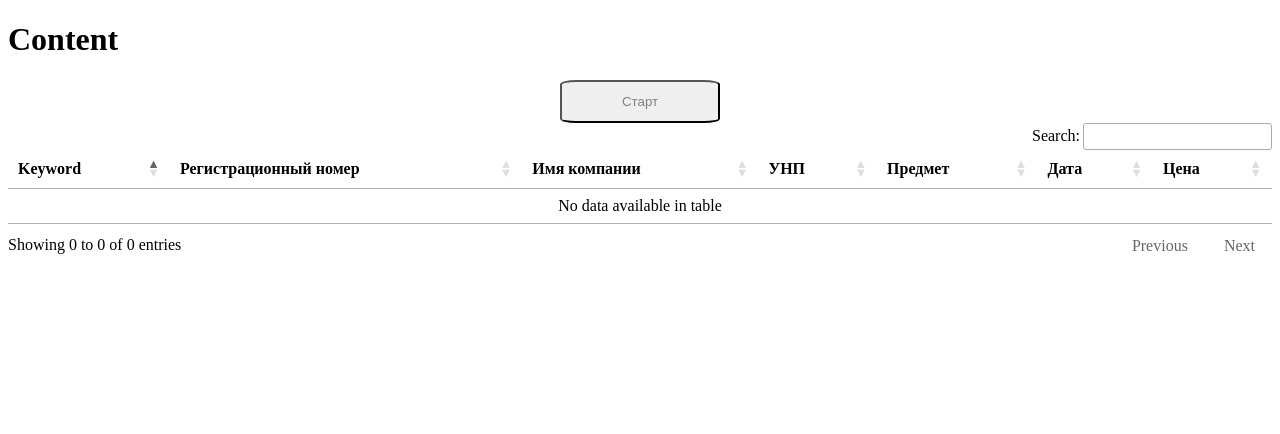
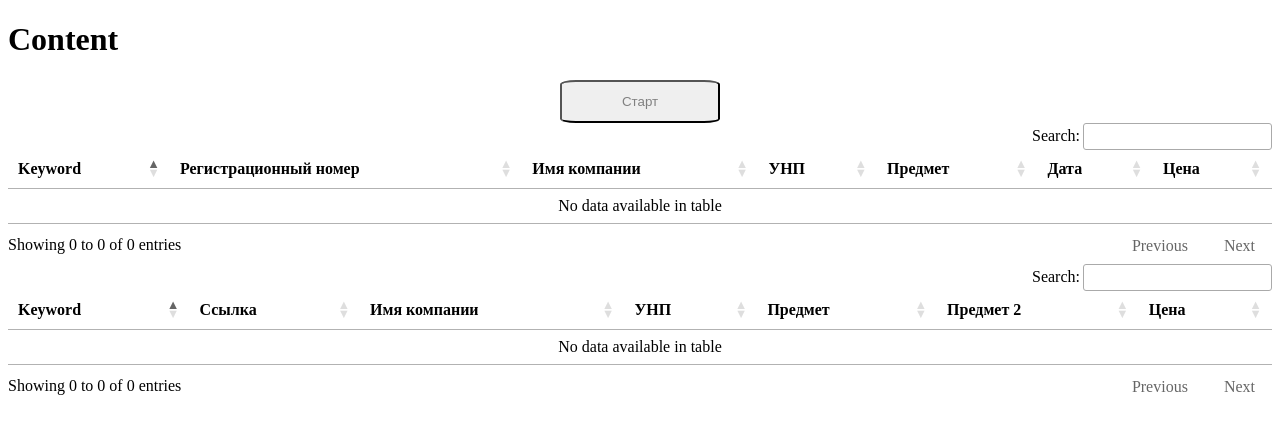
Before and after one commit to chernik1/parse_sales, a Django app: page / in a window 1280 px wide. Shown: the top 434 px of the page. Run offline with Django 4.2, Linux system fonts and the light colour scheme; data that the repository does not hold is empty; some libraries are stand-ins or nearby versions.

Commit message:
add parse for parser

```diff
--- a/main/parsers/goszakupki/zaku.py
+++ b/main/parsers/goszakupki/zaku.py
@@ -11,8 +11,6 @@ from bs4 import BeautifulSoup
 
 MIN_PRICE = 5000
 MIN_PRICE_PAGE = 1000
-
-list_result = []
 
 today, yesterday = Settings().date_date()
 keywords = Settings().get_keywords()
@@ -30,7 +28,7 @@ async def parse_url(page, url, keyword):
     soup = BeautifulSoup(html_content, 'html.parser')
 
     name_company = soup.find(text='Наименование организации').find_parent('tr').find_all('td')[0].text
-    payer_company = soup.find(text='УНП организации').find_parent('tr').find_all('td')[0].text
+    payer_number = soup.find(text='УНП организации').find_parent('tr').find_all('td')[0].text
 
     main_name_purchase = soup.find_all('table', class_='table table-striped')[0].find_all('td')[1].text
 
@@ -46,7 +44,7 @@ async def parse_url(page, url, keyword):
         'keyword': keyword,
         'url_purchase': url,
         'name_company': name_company,
-        'payer_company': payer_company,
+        'payer_number': payer_number,
         'main_name_purchase': main_name_purchase,
         'price': price,
         'name_purchase': name_purchase
@@ -139,10 +137,12 @@ async def watchdog_goszakupki(from_date, to_date):
 
 
 
-def run_programm():
+async def run_programm():
+    list_result = []
     today = datetime.date.today()
     yesterday = today - datetime.timedelta(days=2)
-    asyncio.get_event_loop().run_until_complete(watchdog_goszakupki(yesterday, today))
+    await watchdog_goszakupki(yesterday, today)
+    return list_result
 
 
 # if __name__ == '__main__':
--- a/main/static/js/parse_zaku.js
+++ b/main/static/js/parse_zaku.js
@@ -0,0 +1,158 @@
+$(document).ready(function() {
+
+
+  let table = $('#table-zaku').DataTable({
+    "pageLength": 100,
+    "order": [[0, 'asc']],
+    "ordering": true,
+    columns: [
+        {title: "Keyword"},
+        {title: "Ссылка"},
+        {title: "Имя компании"},
+        {title: 'УНП'},
+        {title: "Предмет"},
+        {title: "Предмет 2"},
+        {title: "Цена"},
+    ],
+    dom: 'Bfrtip',
+    select: {
+        style: 'multi',
+        selector: 'td:first-child',
+        info: true,
+    },
+    buttons: [
+        {
+            text: 'Завершить',
+            className: 'button-table-complete',
+            action: function (e, dt, node, config){
+
+                let selectedIds = [];
+                let selectedRows = dt.rows({selected: true}).nodes();
+                selectedRows.each(function(row) {
+                    let tdElement = row.querySelector('td[data-id_purchase]');
+                    let rowId = tdElement.getAttribute('data-id_purchase');
+                    selectedIds.push(rowId);
+                });
+                completeFunction(selectedIds);
+
+            }
+        },
+        {
+            text: 'Старт',
+            className: 'button-table-start',
+            action: function (e, dt, node, config){
+                start();
+            }
+        },
+    ]
+});
+
+function completeFunction(id_list){
+   $.ajax({
+        url: "/complete/",
+        type: "POST",
+        data: {
+            id_list: id_list,
+        },
+        dataType: "json",
+        success: function(response) {
+            table.clear();
+            response.table.forEach(function(item) {
+                let row = document.createElement('tr');
+
+                let keywordCell = document.createElement('td');
+                keywordCell.setAttribute('data-keyword', item.keyword);
+                keywordCell.textContent = item.keyword;
+                row.appendChild(keywordCell);
+
+                let idPurchaseCell = document.createElement('td');
+                idPurchaseCell.setAttribute('data-id_purchase', item.id_purchase);
+                idPurchaseCell.textContent = item.id_purchase;
+                row.appendChild(idPurchaseCell);
+
+                let nameCompanyCell = document.createElement('td');
+                nameCompanyCell.setAttribute('data-name_company', item.name_company);
+                nameCompanyCell.textContent = item.name_company;
+                row.appendChild(nameCompanyCell);
+
+                let namePurchaseCell = document.createElement('td');
+                namePurchaseCell.setAttribute('data-name_purchase', item.name_purchase);
+                namePurchaseCell.textContent = item.name_purchase;
+                row.appendChild(namePurchaseCell);
+
+                let dateCell = document.createElement('td');
+                dateCell.setAttribute('data-date', item.date);
+                dateCell.textContent = item.date;
+                row.appendChild(dateCell);
+
+                let priceCell = document.createElement('td');
+                priceCell.setAttribute('data-price', item.price);
+                priceCell.textContent = item.price;
+                row.appendChild(priceCell);
+
+                let payerNumberCell = document.createElement('td');
+                payerNumberCell.setAttribute('data-payer-number', item.payer_number);
+                payerNumberCell.textContent = item.payer_number;
+                row.appendChild(payerNumberCell);
+
+                table.row.add(row);
+            });
+            table.draw();
+        }
+    });
+};
+
+
+function start(){
+    $.ajax({
+        url: "/data_zaku/",
+        type: "POST",
+        dataType: "json",
+        success: function(response) {
+//            table.clear();
+//            response.table.forEach(function(item) {
+//                let row = document.createElement('tr');
+//
+//                let keywordCell = document.createElement('td');
+//                keywordCell.setAttribute('data-keyword', item.keyword);
+//                keywordCell.textContent = item.keyword;
+//                row.appendChild(keywordCell);
+//
+//                let idPurchaseCell = document.createElement('td');
+//                idPurchaseCell.setAttribute('data-id_purchase', item.id_purchase);
+//                idPurchaseCell.textContent = item.id_purchase;
+//                row.appendChild(idPurchaseCell);
+//
+//                let nameCompanyCell = document.createElement('td');
+//                nameCompanyCell.setAttribute('data-name_company', item.name_company);
+//                nameCompanyCell.textContent = item.name_company;
+//                row.appendChild(nameCompanyCell);
+//
+//                let namePurchaseCell = document.createElement('td');
+//                namePurchaseCell.setAttribute('data-name_purchase', item.name_purchase);
+//                namePurchaseCell.textContent = item.name_purchase;
+//                row.appendChild(namePurchaseCell);
+//
+//                let dateCell = document.createElement('td');
+//                dateCell.setAttribute('data-date', item.date);
+//                dateCell.textContent = item.date;
+//                row.appendChild(dateCell);
+//
+//                let priceCell = document.createElement('td');
+//                priceCell.setAttribute('data-price', item.price);
+//                priceCell.textContent = item.price;
+//                row.appendChild(priceCell);
+//
+//                let payerNumberCell = document.createElement('td');
+//                payerNumberCell.setAttribute('data-payer-number', item.payer_number);
+//                payerNumberCell.textContent = item.payer_number;
+//                row.appendChild(payerNumberCell);
+//
+//                table.row.add(row);
+//            });
+//            table.draw();
+        }
+    });
+};
+
+});
--- a/main/templates/main/index.html
+++ b/main/templates/main/index.html
@@ -19,6 +19,7 @@ Main
 <script src="https://cdn.datatables.net/select/1.3.3/js/dataTables.select.min.js"></script>
 
 <script type="text/javascript" src="{% static 'js/main.js' %}"></script>
+<script type="text/javascript" src="{% static 'js/parse_zaku.js' %}"> </script>
 {% endblock %}
 
 {% block css %}
@@ -48,4 +49,18 @@ Main
     {% endfor %}
 </table>
 
+<table id="table-zaku">
+    {% for item in table %}
+    <tr>
+        <td data-keyword="{{ item.keyword }}">{{ item.keyword }}</td>
+        <td data-id_purchase="{{ item.url_purchase }}">{{ item.url_purchase }}</td>
+        <td data-name_company="{{ item.name_company }}">{{ item.name_company }}</td>
+        <td data-payer_number="{{ item.payer_number }}">{{ item.payer_number }}</td>
+        <td data-main_name_purchase="{{ item.main_name_purchase }}">{{ item.main_name_purchase }}</td>
+        <td data-name_purchase="{{ item.name_purchase }}">{{ item.name_purchase }}</td>
+        <td data-price="{{ item.price }}">{{ item.price }}</td>
+    </tr>
+    {% endfor %}
+</table>
+
 {% endblock %}
--- a/main/views.py
+++ b/main/views.py
@@ -5,6 +5,7 @@ from django.views.decorators.csrf import csrf_exempt
 from .models import Parser, ParserDelete
 import main.parsers.goszakupki.zaku as zaku
 import uuid
+import asyncio
 
 # Create your views here.
 
@@ -154,6 +155,11 @@ def complete(request):
 def form_data_zaku(request):
     table_for_json = []
 
-    result = zaku.run_programm()
+    result = asyncio.get_event_loop().run_until_complete(zaku.run_programm())
 
-    return JsonResponse(table_for_json, safe=False)
+    context = {
+        'table': result,
+    }
+
+    response = JsonResponse(context, safe=False)
+    return response
```
